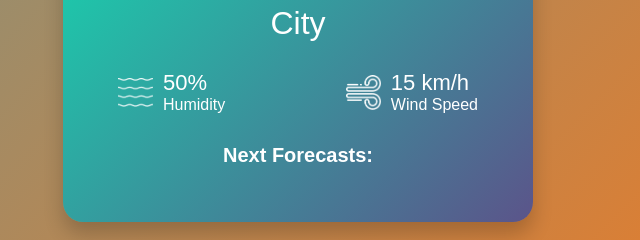
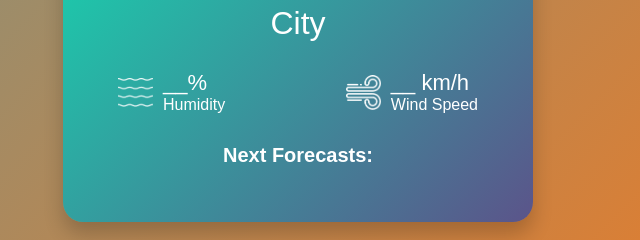
Before and after one commit to rudreshp98/Weather__App, a plain HTML site: page index.html in a window 1280 px wide. Shown: the part 466-706 px from the top of the page, 342-982 px from the left. Drawn offline with Linux system fonts and the light colour scheme.

Commit message:
Update index.html

```diff
--- a/index.html
+++ b/index.html
@@ -25,14 +25,14 @@
             <div class="col">
               <img src="images/humidity.png" alt="Humidity Icon">
               <div>
-                <p class="humidity">50%</p>
+                <p class="humidity">__%</p>
                 <p>Humidity</p>
               </div>
             </div>
             <div class="col">
               <img src="images/wind.png" alt="Wind Icon">
               <div>
-                <p class="wind">15 km/h</p>
+                <p class="wind">__ km/h</p>
                 <p>Wind Speed</p>
               </div>
             </div>
```
